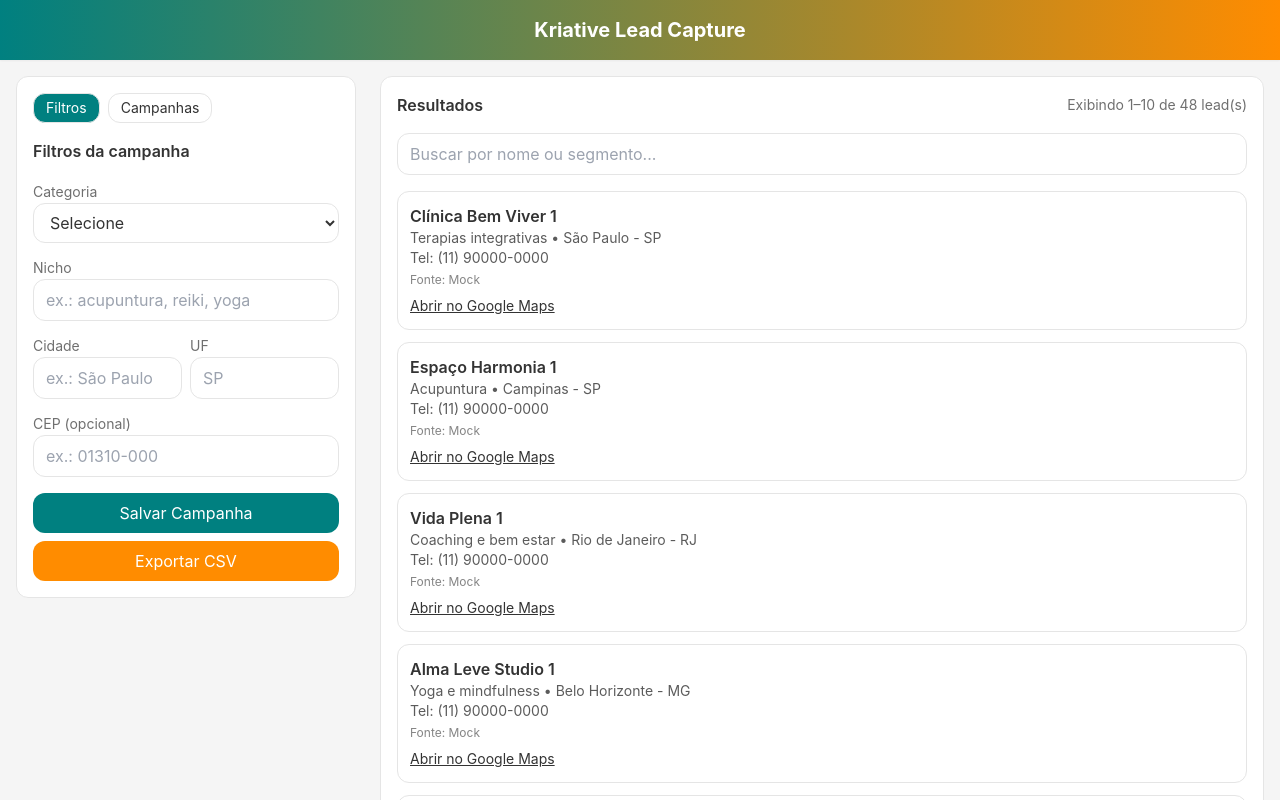
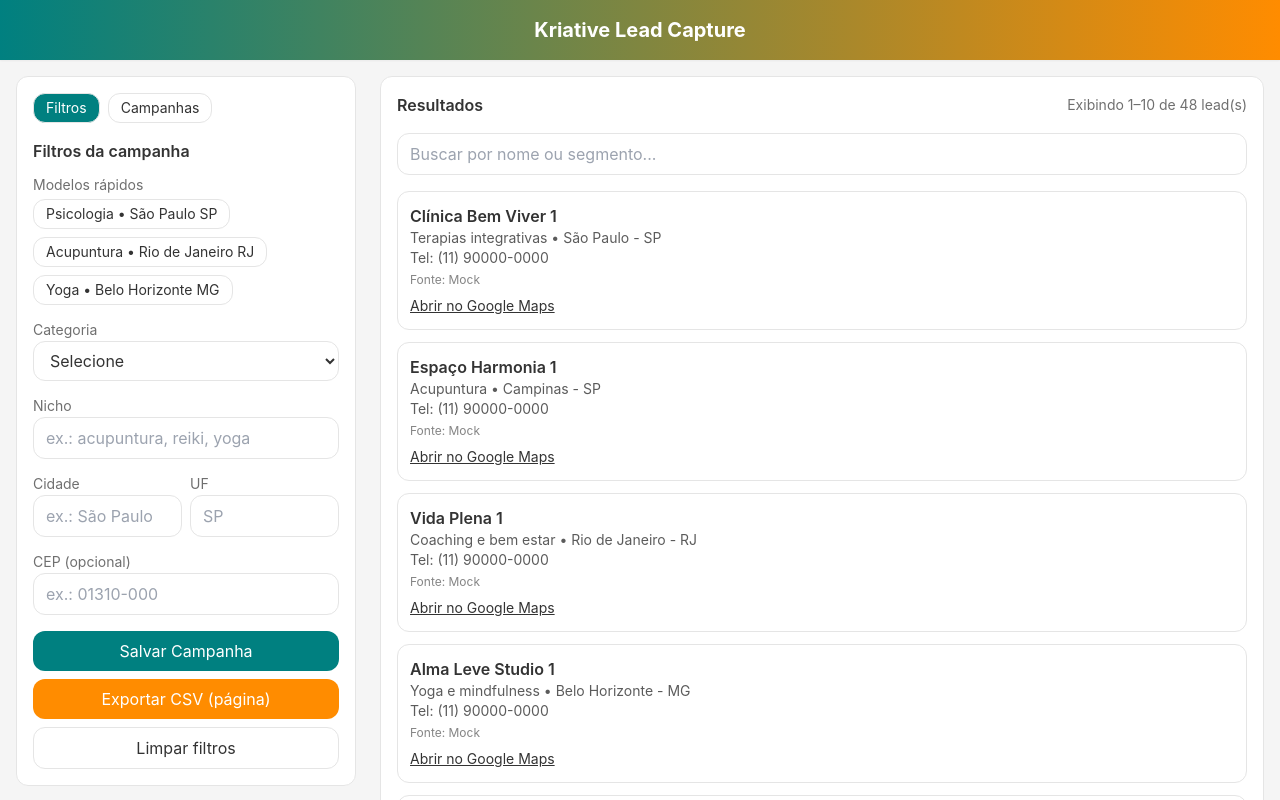
Before and after one commit to PZupo/kriative-lead-capture, a React (Vite) app: page / in a window 1280 px wide. Shown: the top 800 px of the page. Built offline with nearby package versions, Linux system fonts and the light colour scheme.

Commit message:
Update Sidebar.tsx

```diff
--- a/src/ui/Sidebar.tsx
+++ b/src/ui/Sidebar.tsx
@@ -15,10 +15,15 @@ type Campaign = {
   id: string; nome: string; categoria: string; nicho: string; cidade: string; uf: string; cep?: string; createdAt: string;
 };
 
+type Template = {
+  id: string; label: string; categoria: string; nicho: string; cidade: string; uf: string; cep?: string;
+};
+
 export default function Sidebar({
   values, onChange, actions,
   campaigns, onLoadCampaign, onDeleteCampaign, onDuplicateCampaign,
-  onExportCampaignsJSON, onImportCampaignsJSON
+  onExportCampaignsJSON, onImportCampaignsJSON,
+  templates, onApplyTemplate, onClearFilters
 }: {
   values: Values; onChange: Change; actions: Actions;
   campaigns: Campaign[];
@@ -27,6 +32,9 @@ export default function Sidebar({
   onDuplicateCampaign: (id: string) => void;
   onExportCampaignsJSON: () => void;
   onImportCampaignsJSON: (file: File) => void;
+  templates: Template[];
+  onApplyTemplate: (id: string) => void;
+  onClearFilters: () => void;
 }) {
   const { categoria, nicho, cidade, uf, cep } = values;
   const { setCategoria, setNicho, setCidade, setUf, setCep } = onChange;
@@ -55,7 +63,24 @@ export default function Sidebar({
 
       {active === 'filtros' && (
         <>
-          <h2 className="font-semibold mb-4">Filtros da campanha</h2>
+          <h2 className="font-semibold mb-3">Filtros da campanha</h2>
+
+          {/* Modelos rápidos */}
+          <div className="mb-3">
+            <label className="text-sm opacity-70 block mb-1">Modelos rápidos</label>
+            <div className="flex flex-wrap gap-2">
+              {templates.map(t => (
+                <button
+                  key={t.id}
+                  onClick={() => onApplyTemplate(t.id)}
+                  className="text-sm px-3 py-1 rounded-base border border-border bg-white hover:shadow-sm"
+                  title={`${t.categoria} • ${t.nicho} • ${t.cidade}/${t.uf}`}
+                >
+                  {t.label}
+                </button>
+              ))}
+            </div>
+          </div>
 
           <label className="text-sm opacity-70">Categoria</label>
           <select
@@ -113,7 +138,10 @@ export default function Sidebar({
               Salvar Campanha
             </button>
             <button onClick={exportCSV} className="rounded-base bg-orange text-white px-4 py-2">
-              Exportar CSV
+              Exportar CSV (página)
+            </button>
+            <button onClick={onClearFilters} className="rounded-base border border-border bg-white px-4 py-2">
+              Limpar filtros
             </button>
           </div>
         </>
```
